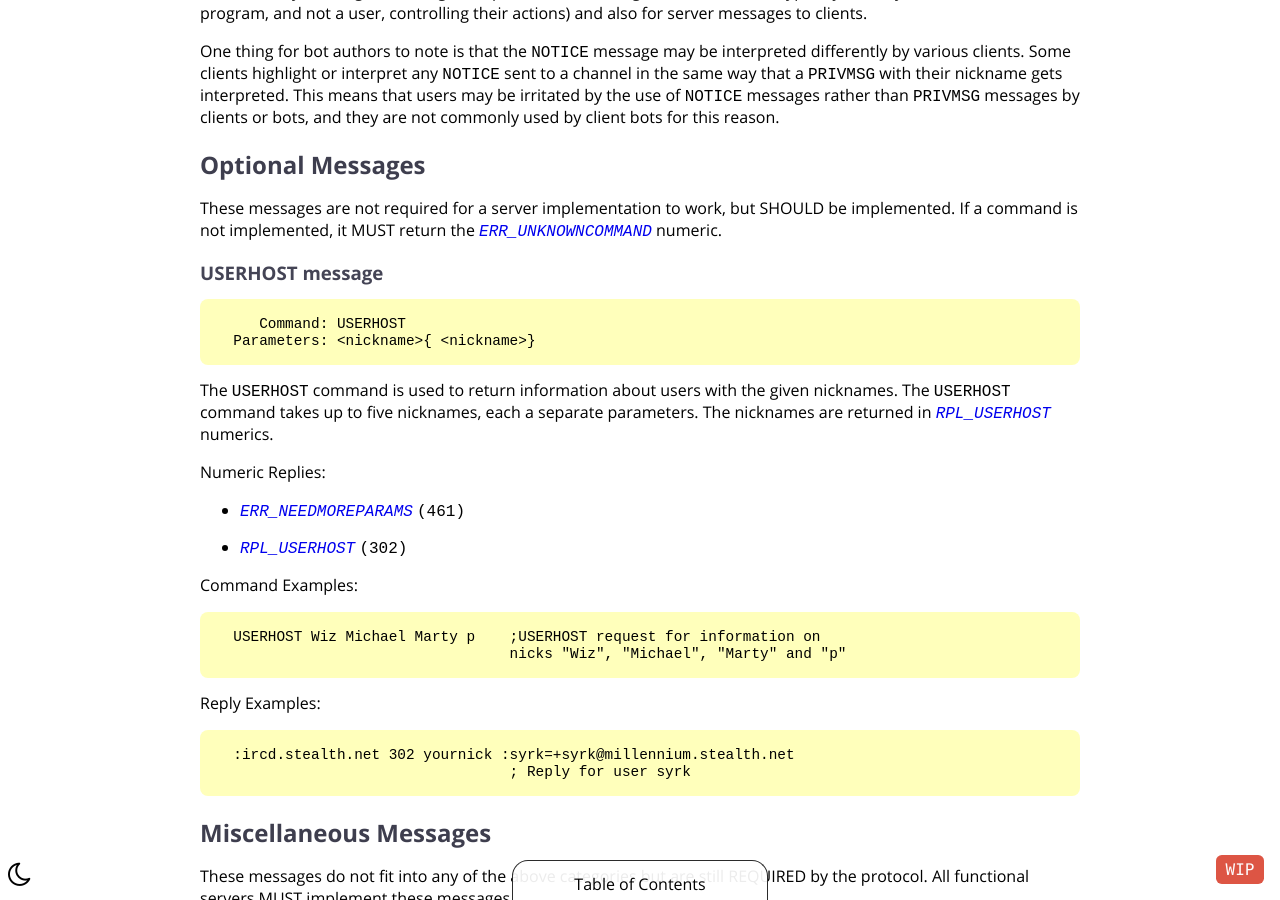
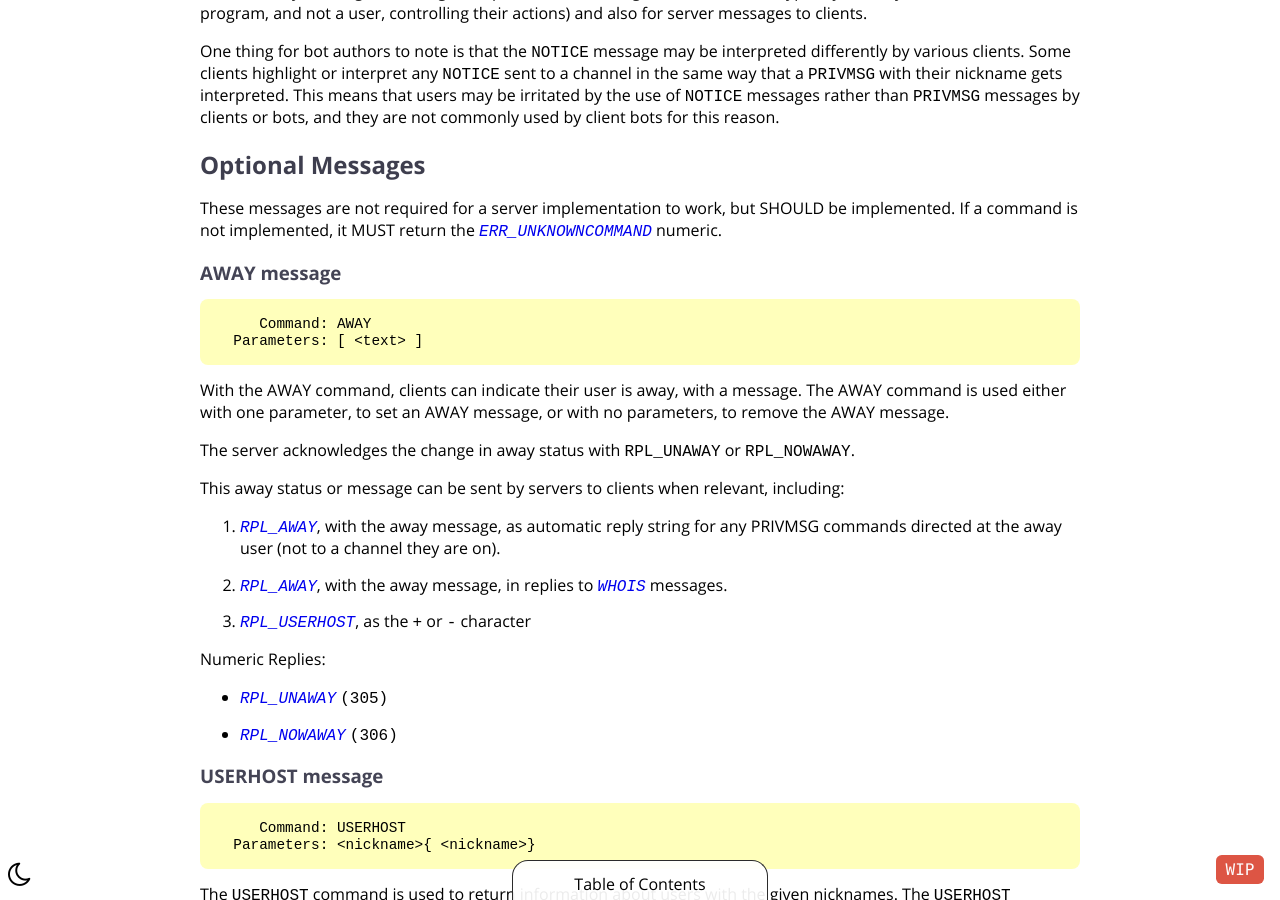
Before and after one commit to ircdocs/modern-irc, a Jekyll site: the page built from index.md, in a window 1280 px wide and 900 px high, scrolled down 34577 px. Built offline with Jekyll 4.4.1, drawn with Linux system fonts in a browser that asks for light colours.

Commit message:
Specify the AWAY message
I started with https://datatracker.ietf.org/doc/html/rfc2812#section-4.1 ,
but ended up rewriting entirely because:

1. we don't care about S2S
2. it's not used only as a response to PRIVMSG
3. it didn't mention RPL_AWAY, which is kind of fundamental to understand it
4. after all the changes above, it no longer made sense so I had to reword it.

```diff
--- a/index.md
+++ b/index.md
@@ -1324,6 +1324,27 @@ One thing for bot authors to note is that the `NOTICE` message may be interprete
 
 These messages are not required for a server implementation to work, but SHOULD be implemented. If a command is not implemented, it MUST return the [`ERR_UNKNOWNCOMMAND`](#errunknowncommand-421) numeric.
 
+### AWAY message
+
+         Command: AWAY
+      Parameters: [ <text> ]
+
+With the AWAY command, clients can indicate their user is away, with a message.
+The AWAY command is used either with one parameter, to set an AWAY message, or with no parameters, to remove the AWAY message.
+
+The server acknowledges the change in away status with `RPL_UNAWAY` or `RPL_NOWAWAY`.
+
+This away status or message can be sent by servers to clients when relevant, including:
+
+1. [`RPL_AWAY`](#rplaway-301), with the away message, as automatic reply string for any PRIVMSG commands directed at the away user (not to a channel they are on).
+2. [`RPL_AWAY`](#rplaway-301), with the away message, in replies to [`WHOIS`](#whois-message) messages.
+3. [`RPL_USERHOST`](#rpluserhost-302), as the `+` or `-` character
+
+Numeric Replies:
+
+* [`RPL_UNAWAY`](#rplaway-305) `(305)`
+* [`RPL_NOWAWAY`](#rplaway-306) `(306)`
+
 ### USERHOST message
 
          Command: USERHOST
```
